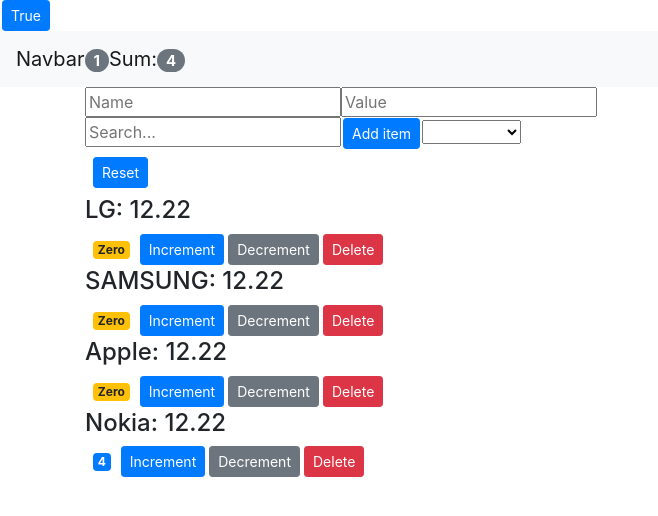
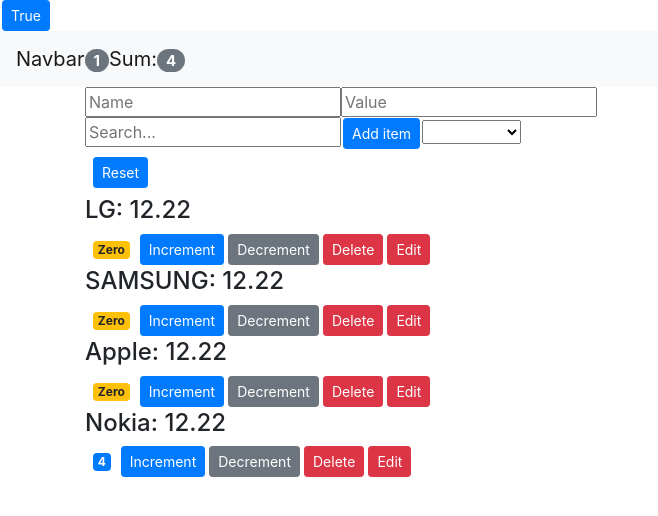
Before and after one commit to prezliata/React-JS-list, a React (Create React App) app: page / in a window 1280 px wide. Shown: the top 516 px of the page, without its empty margins (0-658 px from the left). Built offline with nearby package versions, Linux system fonts and the light colour scheme.

Commit message:
added button save and edit

```diff
--- a/src/App.js
+++ b/src/App.js
@@ -11,10 +11,10 @@ class App extends Component {
 		name: '',
 		value: 0,
 		counters: [
-			{ id: 1, name: 'LG', value: 0, date: 12.22 },
-			{ id: 2, name: 'SAMSUNG', value: 0, date: 12.22 },
-			{ id: 3, name: 'Apple', value: 0, date: 12.22 },
-			{ id: 4, name: 'Nokia', value: 4, date: 12.22 }
+			{ id: 1, name: 'LG', isEditMode: false, value: 0, date: 12.22 },
+			{ id: 21212, name: 'SAMSUNG', isEditMode: false, value: 0, date: 12.22 },
+			{ id: 3, name: 'Apple', isEditMode: false, value: 0, date: 12.22 },
+			{ id: 4, name: 'Nokia', isEditMode: false, value: 4, date: 12.22 }
 		],
 		initialCounters: []
 	};
@@ -88,9 +88,10 @@ class App extends Component {
 		this.setState({ counters });
 	};
 
-	handleIncrement = (counter) => {
+	handleIncrement = (counter, e) => {
 		const counters = [ ...this.state.counters ];
 		const index = counters.indexOf(counter);
+		// console.log(e.target.getAttribute('data-id'));
 		counters[index] = { ...counter };
 		counters[index].value++;
 		this.setState({ counters });
@@ -123,23 +124,34 @@ class App extends Component {
 		return e.target.value === '1' ? this.sortMinMax(counters) : this.sortMaxMin(counters);
 	};
 
-	isEditModeTrue = () => {
-		this.setState({ isEditMode: true });
+	isEditModeTrue = (e) => {
+		let arr = this.state.counters;
+		let id = e.target.getAttribute('data-id');
+		for (let i = 0; i < arr.length; i++) {
+			if (arr[i].id == id) {
+				arr[i].isEditMode = false;
+			}
+		}
+		this.setState({ counters: arr });
 	};
 
-	isEditModeFalse = () => {
-		this.setState({ isEditMode: false });
+	isEditModeFalse = (e) => {
+		let arr = this.state.counters;
+		let id = e.target.getAttribute('data-id');
+		for (let i = 0; i < arr.length; i++) {
+			if (arr[i].id == id) {
+				arr[i].isEditMode = true;
+			}
+		}
+		this.setState({ counters: arr });
 	};
 
-	changeStyle = () => {
+	handleEdit = () => {
 		const { isEditMode } = this.state;
 		return isEditMode === true ? this.isEditModeFalse() : this.isEditModeTrue();
 	};
 
 	render() {
-		console.log(this.state.counters);
-		console.log(this.state.changeButton);
-
 		return (
 			<React.Fragment>
 				{this.state.isEditMode ? (
@@ -177,7 +189,10 @@ class App extends Component {
 						onIncrement={this.handleIncrement}
 						onDecrement={this.handleDecrement}
 						onDelete={this.handleDelete}
-						// onUpdateName={this.handleUpdateName}
+						onEdit={this.handleEdit}
+						onIsEditModeFalse={this.isEditModeFalse}
+						onIsEditModeTrue={this.isEditModeTrue}
+						onIsEditMode={this.state.counters.isEditMode}
 					/>
 				</main>
 			</React.Fragment>
--- a/src/components/Counter.js
+++ b/src/components/Counter.js
@@ -7,7 +7,6 @@ class Counter extends Component {
 	}
 
 	handleIncrement = (product) => {
-		console.log(product);
 		this.setState({ value: this.state.value + 1 });
 	};
 
@@ -23,28 +22,43 @@ class Counter extends Component {
 	render() {
 		let classes = 'badge m-2 badge-';
 		classes += this.props.counter.value === 0 ? 'warning' : 'primary';
-
 		return (
 			<div>
 				<h4>
 					{this.props.counter.name + ':'} {this.props.counter.date} {this.props.id}
 				</h4>
-				{/* {this.props.children} */}
-				{/* <img src={this.state.imageUrl} alt="" /> */}
 				<span className={classes}>{this.formatCount()}</span>
-				<button onClick={() => this.props.onIncrement(this.props.counter)} className="btn btn-primary btn-sm">
+				<button
+					onClick={(e) => this.props.onIncrement(this.props.counter, e)}
+					data-id={this.props.counter.id}
+					className="btn btn-primary btn-sm"
+				>
 					Increment
 				</button>
 				<button onClick={() => this.props.onDecrement(this.props.counter)} className="btn btn-secondary btn-sm">
 					Decrement
 				</button>
-				{/* <button onClick={(e) => this.props.onUpdateName(e)} type="button" className="btn btn-warning">
-					Update
-				</button> */}
 				<button onClick={() => this.props.onDelete(this.props.counter.id)} className="btn btn-danger btn-sm">
 					Delete
 				</button>
-				{/* {this.renderTags()} */}
+
+				{this.props.editMode === false ? (
+					<button
+						onClick={(e) => this.props.onIsEditModeFalse(e)}
+						data-id={this.props.counter.id}
+						className="btn btn-danger btn-sm"
+					>
+						Edit
+					</button>
+				) : (
+					<button
+						onClick={(e) => this.props.onIsEditModeTrue(e)}
+						data-id={this.props.counter.id}
+						className="btn btn-danger btn-sm"
+					>
+						Save
+					</button>
+				)}
 			</div>
 		);
 	}
--- a/src/components/Counters.js
+++ b/src/components/Counters.js
@@ -8,7 +8,18 @@ class Counters extends Component {
 	}
 
 	render() {
-		const { onReset, counters, onDelete, onIncrement, onDecrement, onUpdateName } = this.props;
+		const {
+			onReset,
+			counters,
+			onDelete,
+			onIncrement,
+			onDecrement,
+			onUpdateName,
+			onEdit,
+			onIsEditModeTrue,
+			onIsEditModeFalse,
+			onIsEditMode
+		} = this.props;
 
 		return (
 			<div>
@@ -18,11 +29,16 @@ class Counters extends Component {
 				{counters.map((counter) => (
 					<Counter
 						key={counter.id}
+						editMode={counter.isEditMode}
 						onDelete={onDelete}
 						onIncrement={onIncrement}
 						counter={counter}
 						onDecrement={onDecrement}
 						onUpdateName={onUpdateName}
+						onEdit={onEdit}
+						onIsEditModeTrue={onIsEditModeTrue}
+						onIsEditModeFalse={onIsEditModeFalse}
+						onIsEditMode={onIsEditMode}
 					/>
 				))}
 			</div>
```
